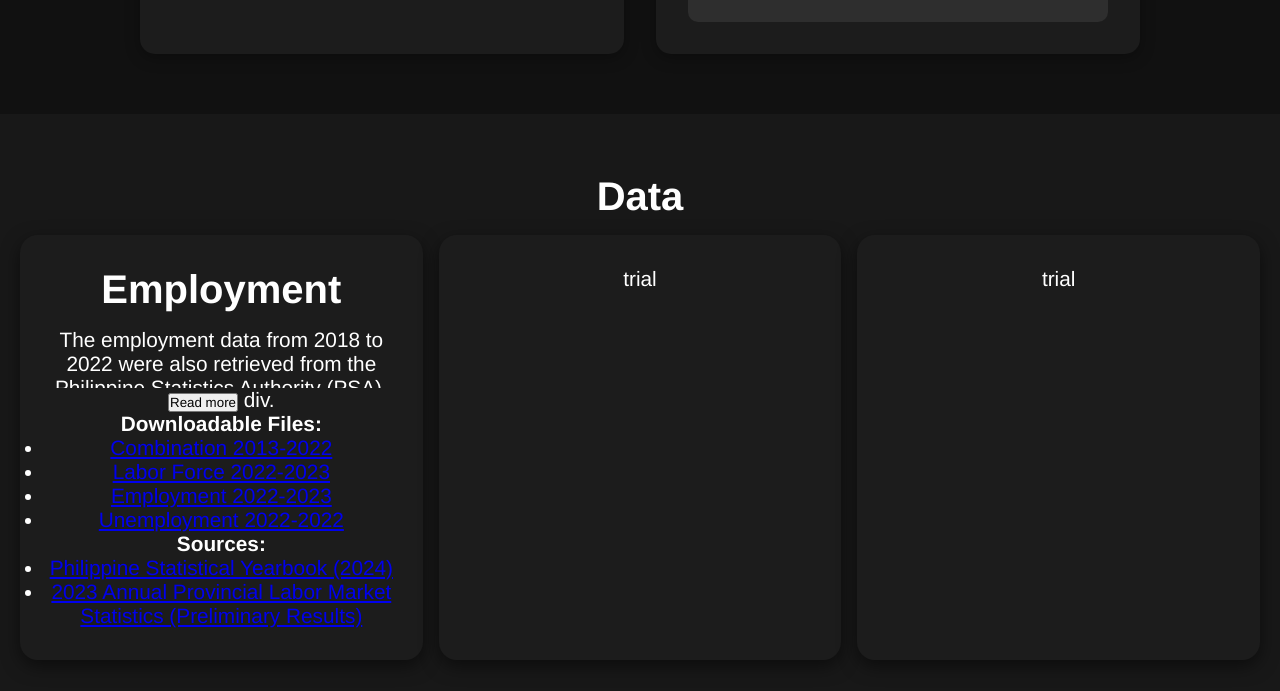
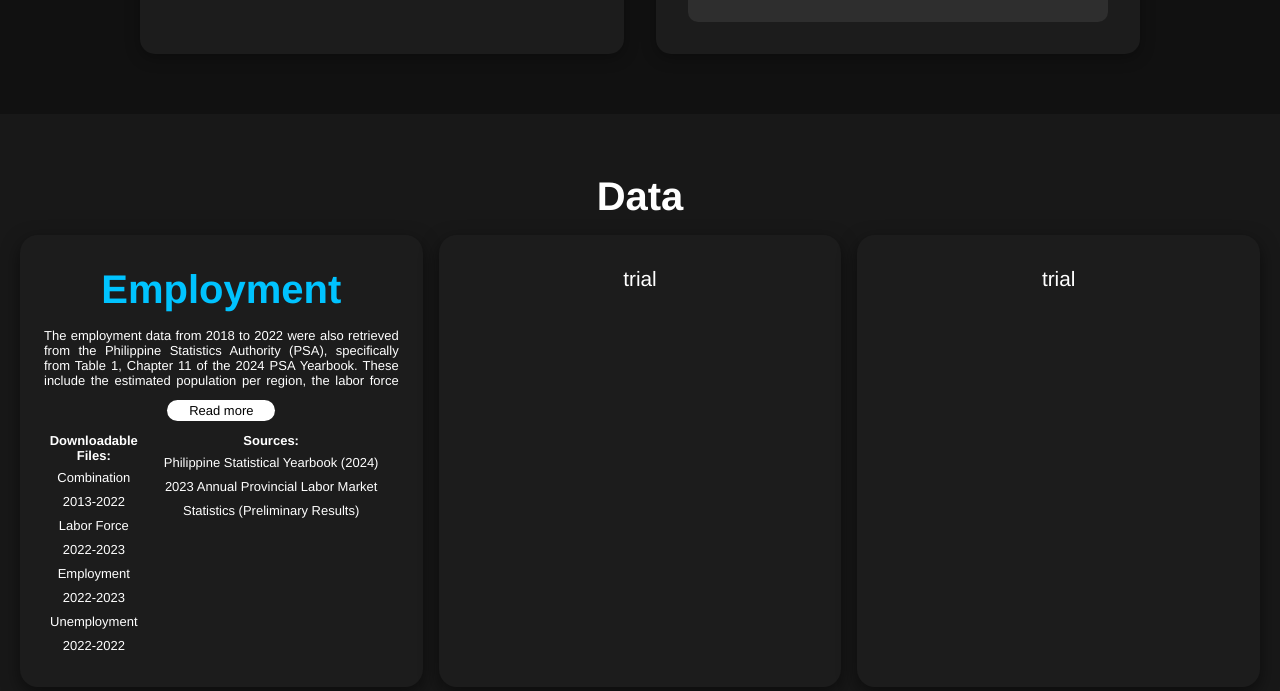
Before and after one commit to RpnAndri/crime-analysis, a plain HTML site: page docs/index.html in a window 1280 px wide. Shown: the part 1818-2509 px from the top of the page. Drawn offline with Linux system fonts and the light colour scheme.

Commit message:
dataset design

```diff
--- a/docs/index.html
+++ b/docs/index.html
@@ -109,7 +109,8 @@
         <p class="dataset-card-desc">The employment data from 2018 to 2022 were also retrieved from the Philippine Statistics Authority (PSA), specifically from Table 1, Chapter 11 of the 2024 PSA Yearbook. These include the estimated population per region, the labor force participation rate, and the employment and unemployment rates.  The 2023 data, on the other hand, was retrieved from PSA, but from their 2023 Annual Provincial Labor Market Statistics (Preliminary Results). The labor force participation, employment, and unemployment rates were taken from tables 1, 2, and 3, respectively. It is necessary to note that the population numbers pertain to people above 15 years old. Furthermore, the measurements are estimates and should be read in thousands. The given data already has its own statistical analysis, such as the coefficient of variation (COV), standard error, 95% confidence intervals, and many more. These processed data were not used in this group’s data set. Lastly, the employment data is the most complete among the datasets, with no missing years from 2018 to 2023.</p>
         <button class="dataset-card-toggle">Read more</button>
 
-        div.
+        <div class="dataset-resources">
+          <div class="dataset-downloads">
             <h4>Downloadable Files:</h4>
             <ul class="dataset-card-downloads">
               <li><a href="../datasets/employment/1.xlsx" download class="dataset-card-download">Combination 2013-2022</a></li>
@@ -117,16 +118,20 @@
               <li><a href="../datasets/employment/3.xlsx" download class="dataset-card-download">Employment 2022-2023</a></li>
               <li><a href="../datasets/employment/4.xlsx" download class="dataset-card-download">Unemployment 2022-2022</a></li>
             </ul>
-
+          </div>
+          <div class="dataset-sources">
             <h4>Sources: </h4>
               <ul class="dataset-card-sources">
                 <li><a href="https://psa.gov.ph/philippine-statistical-yearbook" class="dataset-card-source">Philippine Statistical Yearbook (2024)</a></li>
                 <li><a href="https://psa.gov.ph/statistics/labor-force-survey/node/1684065368?fbclid=IwY2xjawMmZ15leHRuA2FlbQIxMQABHhaZEzqOnLJob0J3j97FS7p-aZlwYtOqOJQ_yPrl3WuKISgdsmsewxrtKCIF_aem_B4A-zvMo_YoiVaGLzaRNuA" class="dataset-card-source">2023 Annual Provincial Labor Market Statistics (Preliminary Results)</a></li>
               </ul>
           </div>
+        </div>
+      </div>
       <div class="dataset-card">trial</div>
       <div class="dataset-card">trial</div>
     </div>
+
   </section>
 
   <section id="section3" class="section">
--- a/docs/styles.css
+++ b/docs/styles.css
@@ -449,20 +449,78 @@
   padding: 2rem 1.5rem;
   border-radius: 18px;
   box-shadow: 0 6px 18px rgba(0, 0, 0, 0.5);
-  height:
+  height: 100%;
+}
+
+.dataset-card:hover {
+  transform: translateY(-6px);
+  box-shadow: 0 6px 20px rgba(0,0,0,0.5);
+  transition: transform 0.3s ease, box-shadow 0.3s ease;
 }
 
 .dataset-card .dataset-card-desc {
   max-height: 60px;
   overflow: hidden;
-  transition: max-height 0.3s ease;
+  transition: max-height 0.5s ease;
 }
 
 .dataset-card .dataset-card-desc.expanded {
-  max-height: 300px;
+  max-height: 100%;
 }
 
+.dataset-card-title {
+  color: #00c3ff;
+}
 
+.dataset-card-desc {
+  font-size: small;
+  text-align: justify;
+}
+
+.dataset-card-toggle {
+  background: #fff;
+  color: #000;
+  display: inline-flex;
+  align-items: center;
+  justify-content: center;
+  padding: 3px;
+  border-radius: 9999px;
+  border: #fff;
+  cursor: pointer;
+  font-size: small;
+  font-weight: 500;
+  text-decoration: none;
+  margin-top: 12px;
+  margin-bottom: 12px;
+  width: 108px;
+  transition: all 0.3s ease;
+}
+
+.dataset-card-toggle:hover{
+  background: #ddd;
+}
+
+.dataset-resources {
+  display: flex;
+}
+.dataset-resources h4 {
+  font-size: small;
+}
+
+.dataset-card-downloads, .dataset-card-sources{
+  list-style-type: none;
+}
+
+.dataset-card-download, .dataset-card-source {
+  font-size: small;
+  text-decoration: none;
+  color: #fff;
+  transition: all 0.3s ease;
+}
+
+.dataset-card-download:hover, .dataset-card-source:hover {
+  color: #ddd;
+}
 
 /* Extra Responsive Fixes (bandaid solution muna lelelel) */
 
```
Lines whose indentation alone changed are shown as unchanged.
